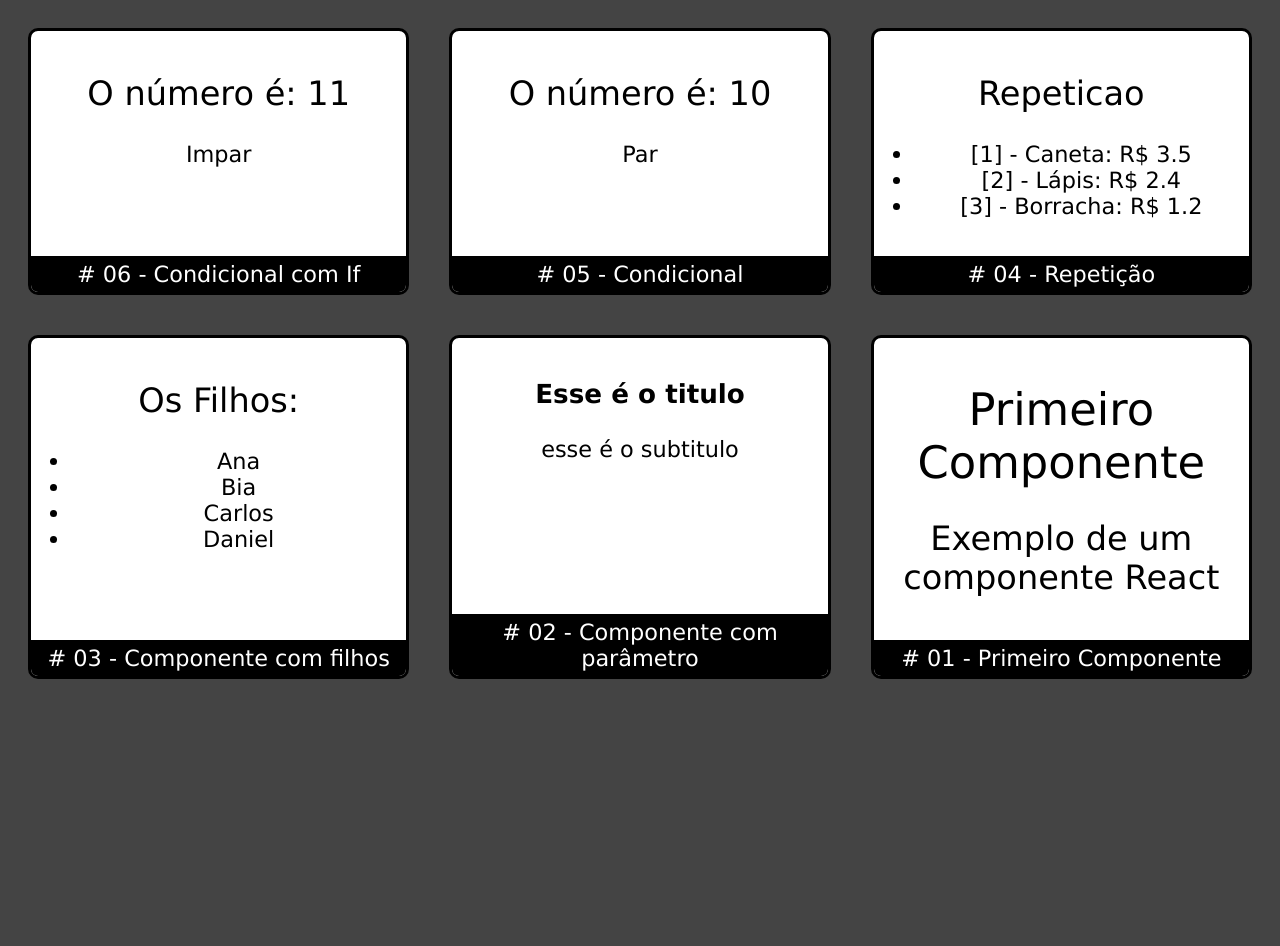
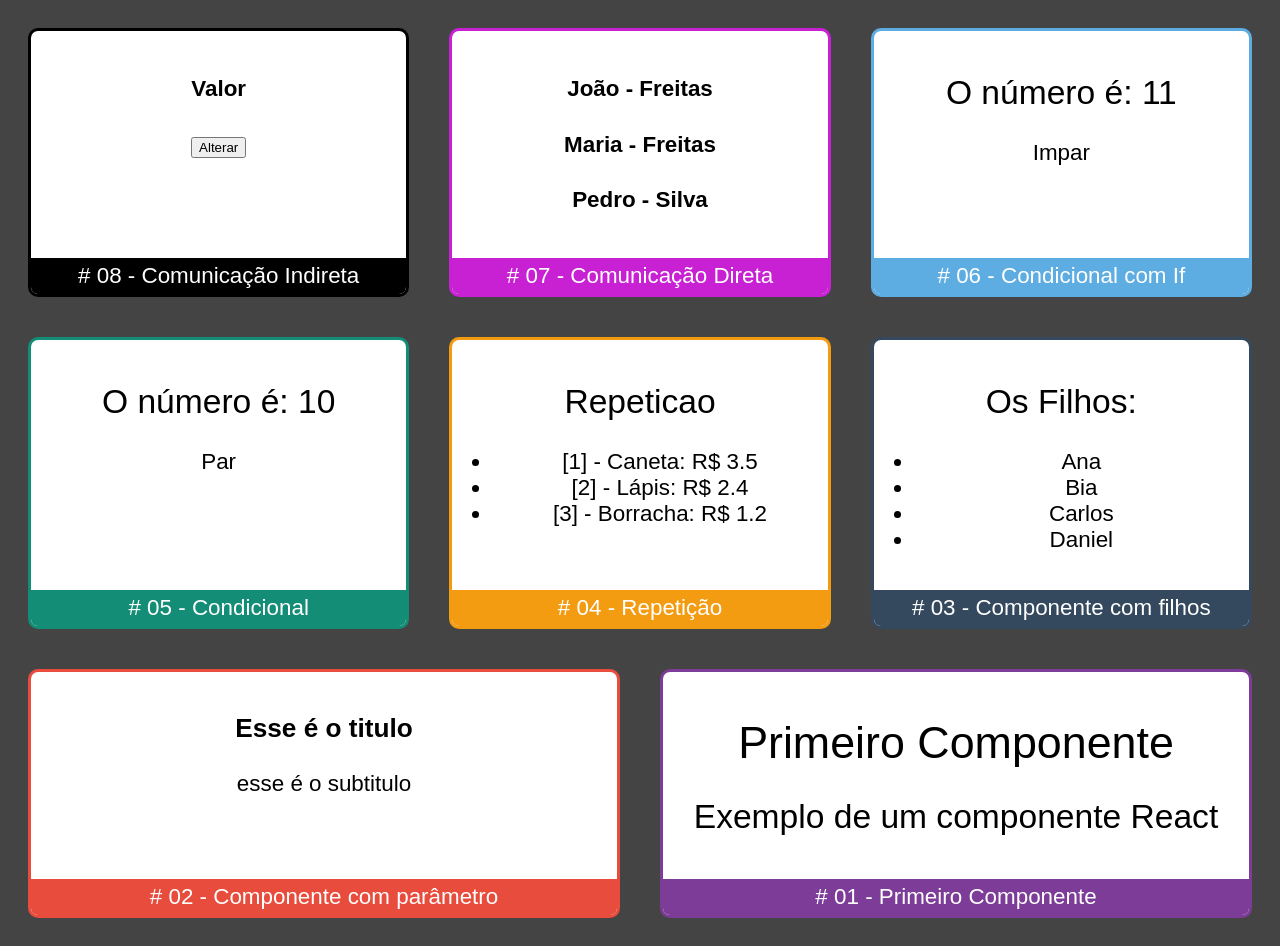
Before and after one commit to rgiovani/react-fundamentos, a React (Create React App) app: page / in a window 1280 px wide. Before the commit the page ends 800 px from the top, so only its background shows below. Built offline with nearby package versions, Linux system fonts and the light colour scheme.

Commit message:
Comportamentos diretos e indiretos entre componentes

```diff
--- a/src/App.jsx
+++ b/src/App.jsx
@@ -8,20 +8,28 @@ import ComFilhos from './components/básicos/ComFilhos';
 import Repeticao from './components/básicos/Repeticao';
 import Condicional from './components/básicos/Condicional';
 import CondicionalComIf from './components/básicos/CondicionalComIf';
+import Pai from './components/comunicacao/direta/Pai';
+import Super from './components/comunicacao/indireta/Super';
 
 const app = (props) => {
     return (
         <div className="App">
-            <Card titulo="# 06 - Condicional com If">
+            <Card titulo="# 08 - Comunicação Indireta" color="#000 ">
+                <Super></Super>
+            </Card>
+            <Card titulo="# 07 - Comunicação Direta" color="#C821D3 ">
+                <Pai sobrenome="Freitas"></Pai>
+            </Card>
+            <Card titulo="# 06 - Condicional com If" color="#5DADE2 ">
                 <CondicionalComIf numero={11}></CondicionalComIf>
             </Card>
-            <Card titulo="# 05 - Condicional">
+            <Card titulo="# 05 - Condicional" color="#138D75">
                 <Condicional numero={10}></Condicional>
             </Card>
-            <Card titulo="# 04 - Repetição">
+            <Card titulo="# 04 - Repetição" color="#F39C12">
                 <Repeticao />
             </Card>
-            <Card titulo="# 03 - Componente com filhos">
+            <Card titulo="# 03 - Componente com filhos" color="#34495E">
                 <ComFilhos>
                     <ul>
                         <li>Ana</li>
@@ -32,11 +40,11 @@ const app = (props) => {
                 </ComFilhos>
             </Card>
 
-            <Card titulo="# 02 - Componente com parâmetro">
+            <Card titulo="# 02 - Componente com parâmetro" color="#E74C3C">
                 <ComParametro titulo="Esse é o titulo" subtitulo="esse é o subtitulo" />
             </Card>
 
-            <Card titulo="# 01 - Primeiro Componente">
+            <Card titulo="# 01 - Primeiro Componente" color="#7D3C98 ">
                 <Primeiro />
             </Card>
         </div>
--- a/src/components/básicos/ComParametro.jsx
+++ b/src/components/básicos/ComParametro.jsx
@@ -2,6 +2,8 @@ import React from 'react';
 
 //Componente com estrutura arrow function
 const comParametro = (props) => {
+    //props é uma constante(somente leitura)
+    //props.titulo = "";
     return (
         <>
             <h3>{props.titulo}</h3>
--- /dev/null
+++ b/src/components/comunicacao/direta/Filho.jsx
@@ -0,0 +1,9 @@
+import React from 'react'
+
+export default function Filho(props) {
+    return (
+        <div>
+            <h4>{props.children} - {props.sobrenome}</h4>
+        </div>
+    )
+}
--- /dev/null
+++ b/src/components/comunicacao/direta/Pai.jsx
@@ -0,0 +1,12 @@
+import React from 'react'
+import Filho from './Filho'
+
+export default function Pai(props) {
+    return (
+        <div>
+            <Filho {...props}><strong>João</strong></Filho>
+            <Filho sobrenome={props.sobrenome}>Maria</Filho>
+            <Filho sobrenome="Silva">Pedro</Filho>
+        </div>
+    )
+}
--- /dev/null
+++ b/src/components/comunicacao/indireta/Sub.jsx
@@ -0,0 +1,12 @@
+import React from 'react'
+
+export default function Sub(props) {
+    function acao() {
+        props.onClicar(Math.random(), 'Fim!')
+    }
+    return (
+        <div>
+            <button onClick={acao}>Alterar</button>
+        </div >
+    )
+}
--- /dev/null
+++ b/src/components/comunicacao/indireta/Super.jsx
@@ -0,0 +1,16 @@
+import React from 'react'
+import Sub from './Sub'
+
+export default function Super(props) {
+
+    function quandoClicar(valorGerado, texto) {
+        console.log(`Ação: ${valorGerado}, ${texto}`)
+    }
+
+    return (
+        <div>
+            <h4>Valor</h4>
+            <Sub onClicar={quandoClicar}>Pedro</Sub>
+        </div>
+    )
+}
--- a/src/components/layout/Card.jsx
+++ b/src/components/layout/Card.jsx
@@ -3,11 +3,15 @@ import React from 'react';
 
 export default function Card(props) {
     return (
-        <div className="Card">
+        <div className="Card" style={{
+            borderColor: props.color || '#000'
+        }}>
             <div className="Content">
                 {props.children}
             </div>
-            <div className="Footer">
+            <div className="Footer" style={{
+                backgroundColor: props.color || '#000'
+            }}>
                 {props.titulo}
             </div>
         </div>
--- a/src/index.css
+++ b/src/index.css
@@ -1,5 +1,5 @@
 body {
-    font-family: Verdana,'Times New Roman', Arial, sans-serif, Arial;
+    font-family: sans-serif, Arial;
     font-weight: 300;
     font-size: 1.4rem;
     background-color: #444;
```
